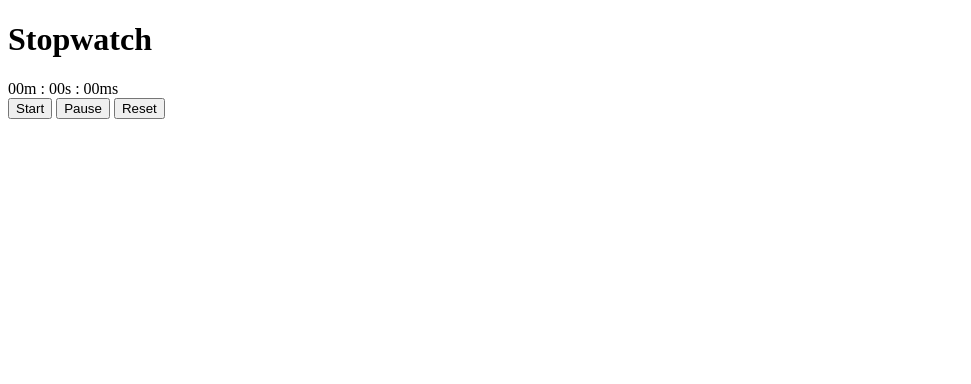
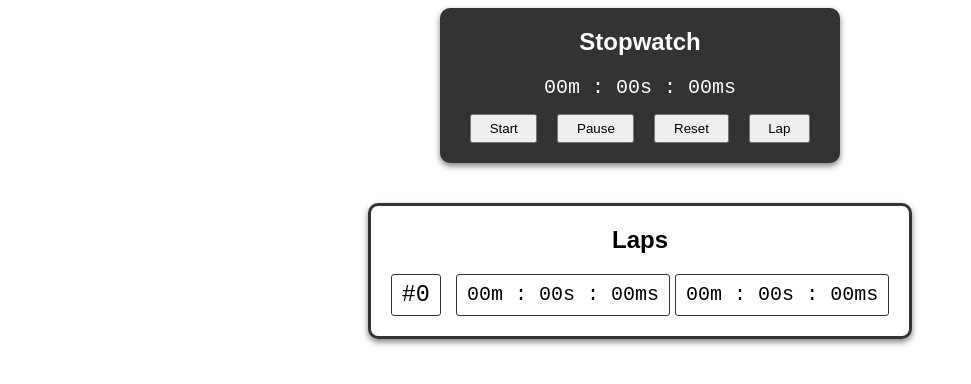
Before and after one commit to girlsgoit/stopwatch-template, a website built with Parcel: page index.html in a window 1280 px wide. Shown: the whole page, without its empty margins (0-971 px from the left). Built offline with nearby package versions, Linux system fonts and the light colour scheme.

Commit message:
Add styles and markup for lap list

```diff
--- /dev/null
+++ b/index.css
@@ -0,0 +1,89 @@
+.app {
+  display: flex;
+  flex-direction: column;
+  align-items: center;
+  font-family: sans-serif;
+}
+
+.stopwatch {
+  box-shadow: 0 3px 6px rgba(0, 0, 0, 0.5);
+  color: #333;
+  border-radius: 10px;
+  background: #333;
+  color: #fff;
+  padding: 20px;
+  min-width: 360px;
+  margin-bottom: 40px;
+}
+
+.stopwatch__title {
+  margin: 0;
+  text-align: center;
+  margin-bottom: 20px;
+}
+
+.stopwatch__time {
+  text-align: center;
+  font-size: 20px;
+  font-family: monospace;
+  margin-bottom: 15px;
+}
+
+.stopwatch__controls {
+  display: flex;
+}
+
+.stopwatch__controls button {
+  flex: 1 0 auto;
+  margin: 0 10px;
+  padding: 5px;
+}
+
+.laps {
+  border: 3px solid #333;
+  box-shadow: 0 3px 6px rgba(0, 0, 0, 0.5);
+  border-radius: 10px;
+  min-width: 360px;
+  padding: 20px;
+}
+
+.laps__title {
+  text-align: center;
+  margin: 0;
+  margin-bottom: 20px;
+}
+
+.laps__list {
+  list-style-type: none;
+  padding: 0;
+  font-family: monospace;
+  font-size: 20px;
+  margin: 0;
+}
+
+.laps__item {
+  display: flex;
+  align-items: center;
+}
+
+.laps__item-number {
+  margin: 0;
+  font-weight: normal;
+  flex: 0 0 auto;
+  padding: 5px 10px;
+  line-height: 30px;
+  margin-right: 15px;
+  border: 1px solid #333;
+  border-radius: 3px;
+}
+
+.laps__item-time {
+  border: 1px solid #333;
+  border-radius: 3px;
+  line-height: 30px;
+  padding: 5px 10px;
+}
+
+.laps__item-time:not(:last-child) {
+  margin-right: 5px;
+}
--- a/index.html
+++ b/index.html
@@ -3,22 +3,50 @@
   <head>
     <title>Stopwatch App</title>
     <meta charset="UTF-8" />
+    <link rel="stylesheet" href="./index.css">
   </head>
 
   <body>
-    <div>
-      <h1>Stopwatch</h1>
-      <div>
+    <div class="app">
+      <div class="stopwatch">
+        <h2 class="stopwatch__title">Stopwatch</h1>
+        <div class="stopwatch__time">
           <span>00m</span>
           <span>:</span>
           <span>00s</span>
           <span>:</span>
           <span>00ms</span>
         </div>
-      <div>
+        <div class="stopwatch__controls">
           <button>Start</button>
           <button>Pause</button>
           <button>Reset</button>
+          <button>Lap</button>
+        </div>
+      </div>
+
+      <div class="laps">
+        <h2 class="laps__title">Laps</h1>
+        <ul class="laps__list">
+          <li class="laps__item">
+            <h3 class="laps__item-number">#0</h5>
+            <div class="laps__item-time">
+              <span>00m</span>
+              <span>:</span>
+              <span>00s</span>
+              <span>:</span>
+              <span>00ms</span>
+            </div>
+
+            <div class="laps__item-time">
+              <span>00m</span>
+              <span>:</span>
+              <span>00s</span>
+              <span>:</span>
+              <span>00ms</span>
+            </div>
+          </li>
+        </ul>
       </div>
     </div>
 
```
Lines whose indentation alone changed are shown as unchanged.
